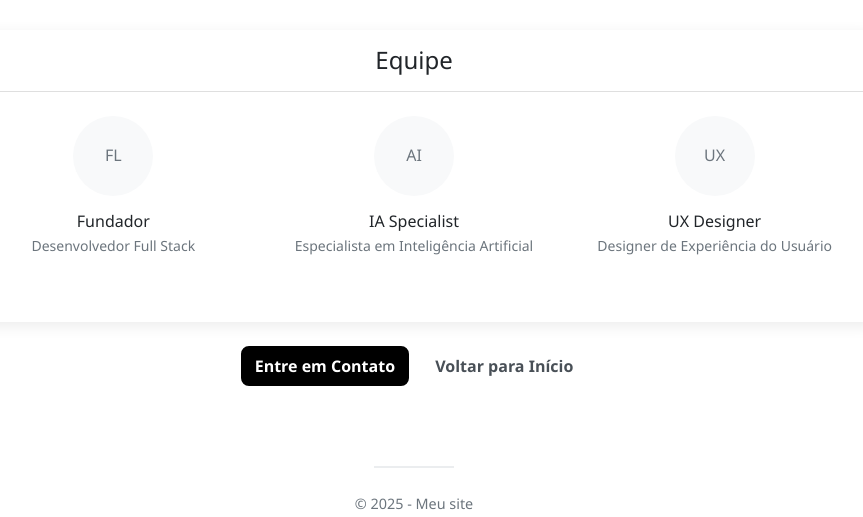
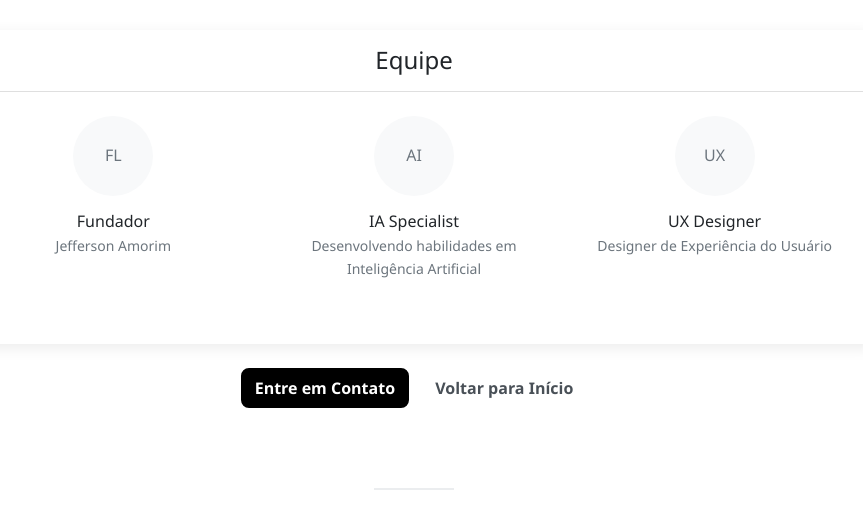
Before and after one commit to jefferson1707/projeto_chat, a Flask app: page /sobre in a window 1280 px wide. Shown: the part 815-1332 px from the top of the page, without its empty margins (226-1089 px from the left). Run offline with Flask 3, Linux system fonts and the light colour scheme.

Commit message:
Modificações nos templates sobre

```diff
--- a/app/templates/sobre/sobre.html
+++ b/app/templates/sobre/sobre.html
@@ -76,14 +76,14 @@
                             <span class="text-muted">FL</span>
                         </div>
                         <h6 class="mt-3 mb-1">Fundador</h6>
-                        <p class="text-muted small">Desenvolvedor Full Stack</p>
+                        <p class="text-muted small">Jefferson Amorim</p>
                     </div>
                     <div class="col-md-4 mb-4">
                         <div class="bg-light rounded-circle mx-auto d-flex align-items-center justify-content-center" style="width: 80px; height: 80px;">
                             <span class="text-muted">AI</span>
                         </div>
                         <h6 class="mt-3 mb-1">IA Specialist</h6>
-                        <p class="text-muted small">Especialista em Inteligência Artificial</p>
+                        <p class="text-muted small">Desenvolvendo habilidades em Inteligência Artificial</p>
                     </div>
                     <div class="col-md-4 mb-4">
                         <div class="bg-light rounded-circle mx-auto d-flex align-items-center justify-content-center" style="width: 80px; height: 80px;">
```
